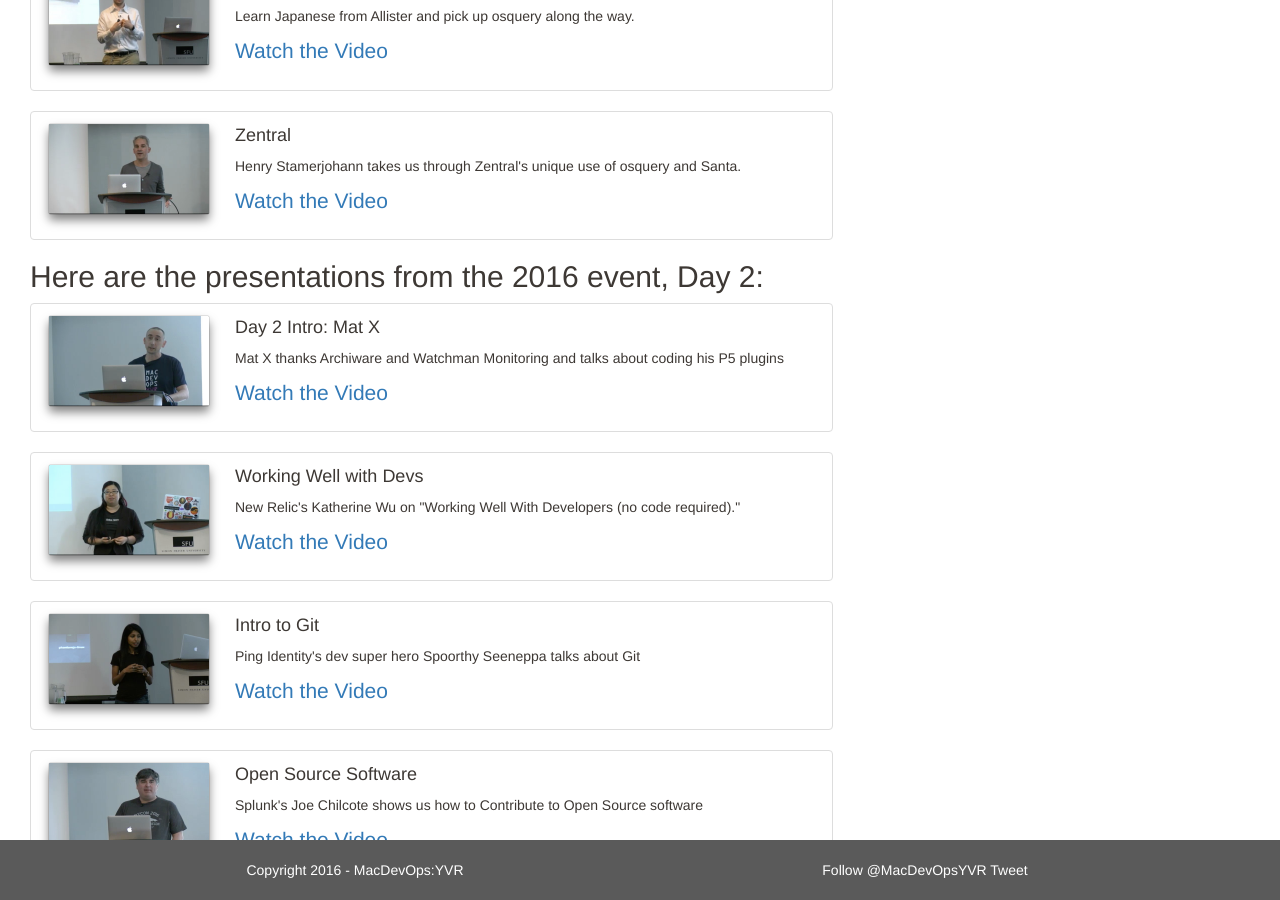
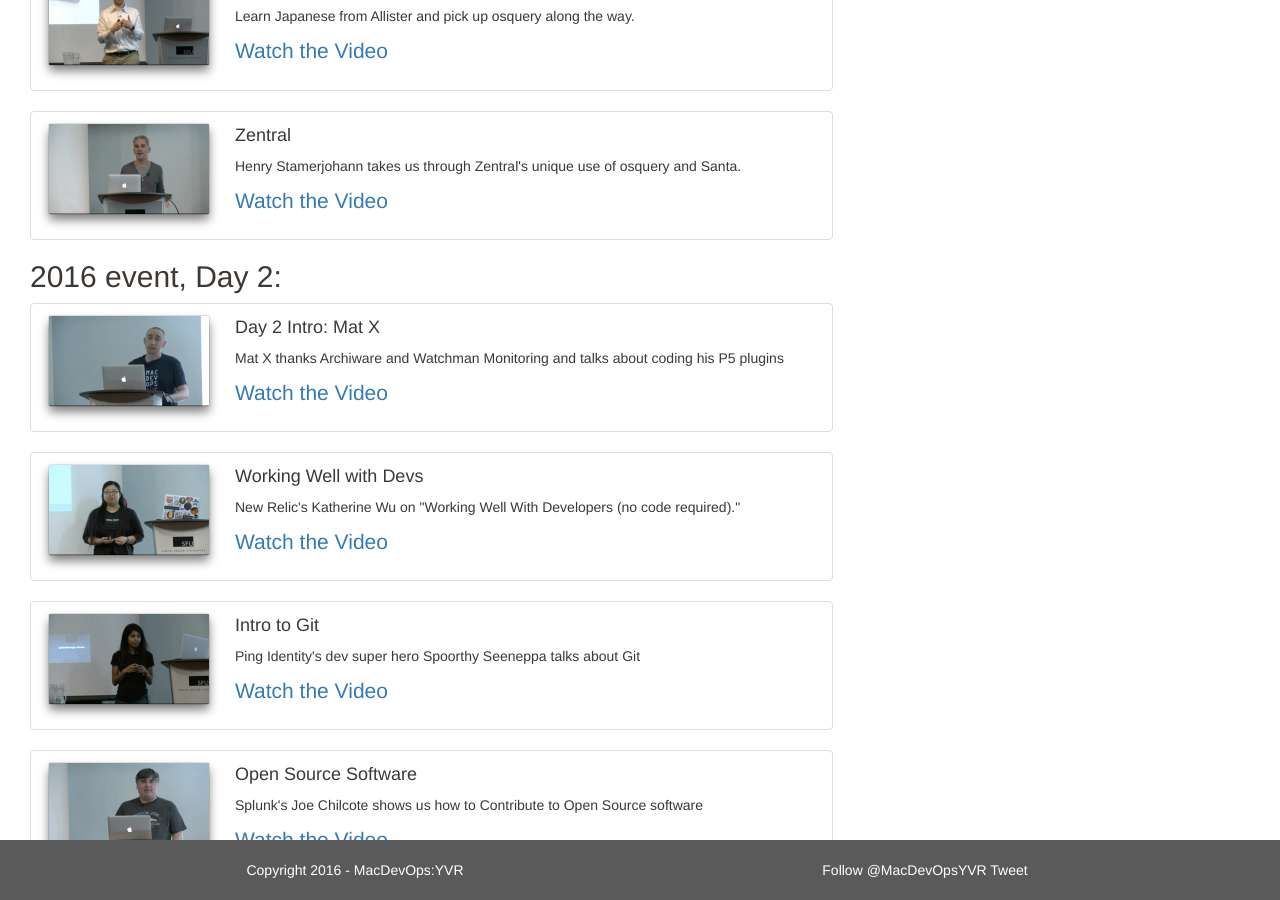
Before and after one commit to macdevopsyvr/macdevopsyvr.github.io, a Jekyll site: the page built from presentations/index.md, in a window 1280 px wide and 900 px high, scrolled down 1510 px. Built offline with Jekyll 4.4.1, drawn with Linux system fonts in a browser that asks for light colours; comment, search, counter and statistics services are not loaded.

Commit message:
More snip
cut 2016 heads shorter

```diff
--- a/presentations/index.md
+++ b/presentations/index.md
@@ -112,7 +112,7 @@
   </div>
 </div>
 
-<h2>Here are the presentations from the 2016 event, Day 2:</h2>
+<h2>2016 event, Day 2:</h2>
 
 <div class="col-xs-12 pull-left thumbnail">
   <img class="vid-thumb" src="/assets/vid_thumbs/matx.png">
```
